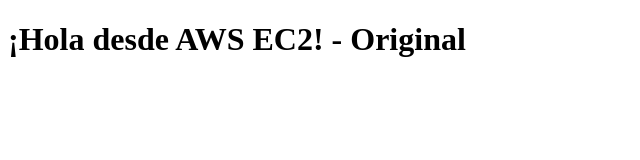
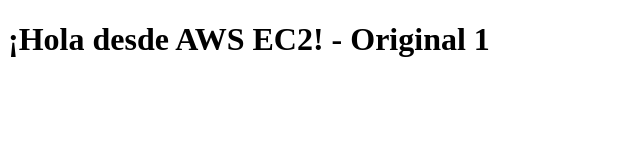
Before and after one commit to JMBOOTCAMP/mi-app-ec2, a plain HTML site: page index.html in a window 1280 px wide. Shown: the full height of the page, 0-640 px from the left. Drawn offline with Linux system fonts and the light colour scheme.

Commit message:
Cambio 2

```diff
--- a/index.html
+++ b/index.html
@@ -6,6 +6,6 @@
     <title>Mi App en EC2</title>
 </head>
 <body>
-    <h1>¡Hola desde AWS EC2! - Original</h1>
+    <h1>¡Hola desde AWS EC2! - Original 1</h1>
 </body>
 </html>
```
